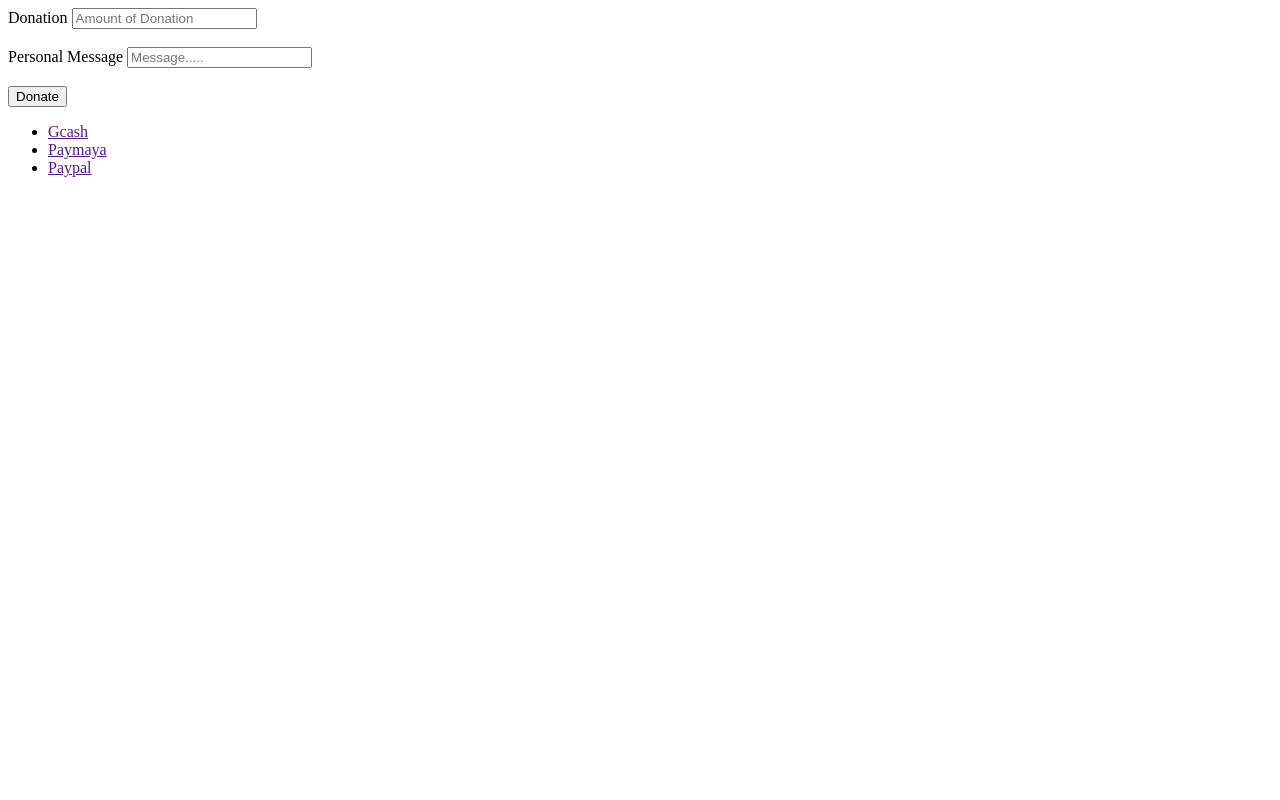
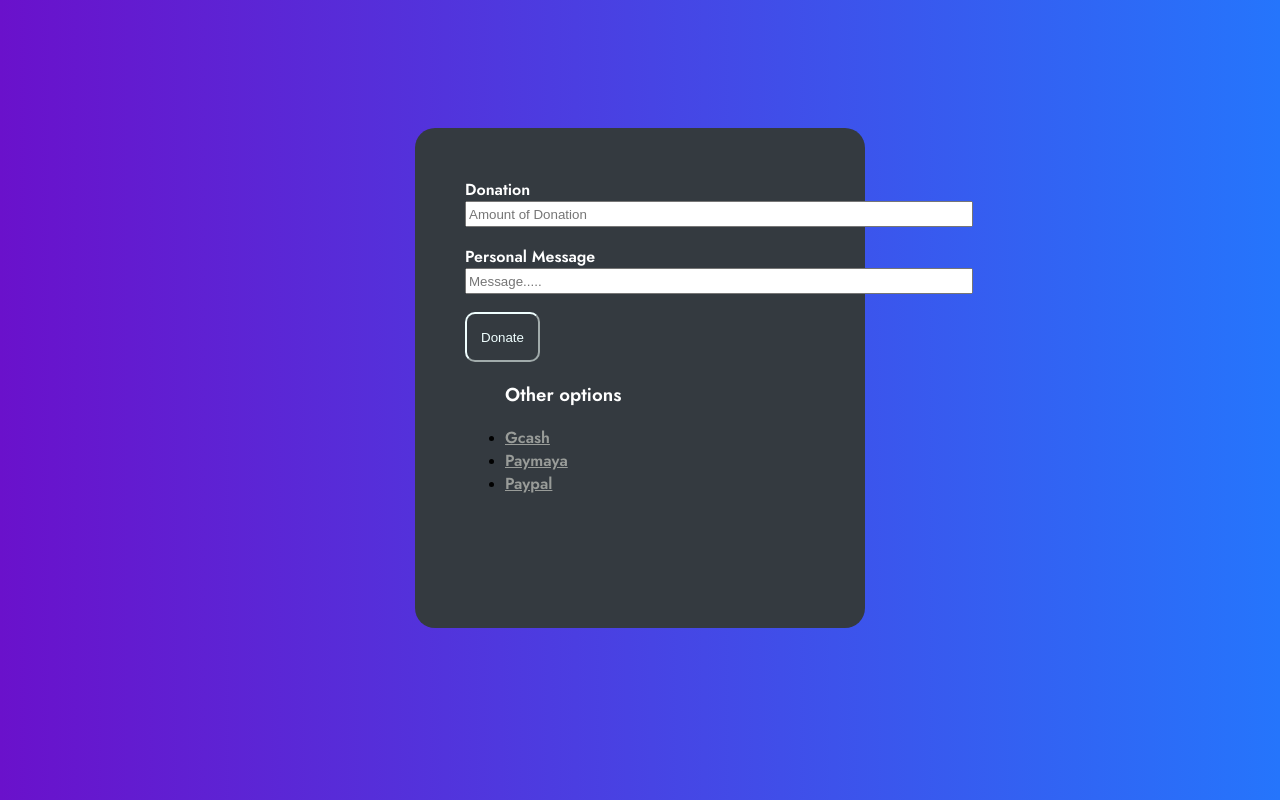
Before and after one commit to DynielleRyan/IM2_Compassion, a PHP site: page /payment.php in a window 1280 px wide. Run offline with PHP 8.4, Linux system fonts and the light colour scheme.

Commit message:
Payment Page Front End

```diff
--- /dev/null
+++ b/Webpages/CSS/payment.css
@@ -0,0 +1,89 @@
+
+
+@font-face {
+    font-family: 'Jost-Hairline';
+    src: url('./Fonts/Jost/Jost-100-Hairline.ttf');
+
+}
+
+@font-face {
+        font-family: 'Jost-Semi';
+        src: url('./Fonts/Jost/Jost-600-Semi.otf');
+}
+
+@font-face {
+        font-family: 'Jost-Bold' ;
+        src: url('./Fonts/Jost/Jost-700-Bold.otf');
+}
+
+
+
+
+.button{
+    margin: 0 auto;
+    background-color: transparent;
+    height: 50px;
+    width: 75px;
+    border-radius: 10px;
+    border-color: azure;
+    color: azure;
+}
+
+.button:hover{
+    margin: 0 auto;
+    background-color:#999c99;
+    height: 50px;
+    width: 75px;
+    border-radius: 10px;
+    border: none;
+    color: azure;
+}
+
+
+input{
+    width: 500px ;
+    height: 20px;
+}
+
+
+
+body{
+    position: center;
+    margin: 10%;
+    background: #6a11cb;
+    background: -webkit-linear-gradient(to right, rgba(106, 17, 203, 1), rgba(37, 117, 252, 1));
+    background: linear-gradient(to right, rgba(106, 17, 203, 1), rgba(37, 117, 252, 1))
+}
+
+label{
+    font-family: Jost-Semi;
+    color: #ffff;
+}
+
+
+.card{
+    position:center;
+    height: 450px;
+    width: 400px;
+    justify-content: center;
+    border-radius: 20px;
+    margin: 0 auto;
+    padding-top: 50px;
+    padding-left: 50px;
+    background-color: #343a40;
+
+}
+
+h3{
+
+        font-family: Jost-Semi;
+        color: #ffff;
+
+}
+
+a{
+
+        font-family: Jost-Semi;
+        color: #999c99;
+
+}
--- a/Webpages/payment.php
+++ b/Webpages/payment.php
@@ -5,27 +5,29 @@
     <meta charset="UTF-8">
     <meta http-equiv="X-UA-Compatible" content="IE=edge">
     <meta name="viewport" content="width=device-width, initial-scale=1.0">
+    <link rel="stylesheet" href="./css/payment.css">
     <title>Billing page</title>
 </head>
 <body>
 
-    <form action="../includes/payment.inc.php" method="post">
+    <form  class="card"action="../includes/payment.inc.php" method="post">
         <label>Donation</label>
         <input type="text" name="amount" placeholder="Amount of Donation" required>
-
         <br><br>
         <label>Personal Message</label>
         <input type="text-area" name ="message"placeholder="Message.....">
         <!-- <input type="hidden" value=""> -->
         <br><br>
-        <button type="submit" name="submit" value="submit">Donate</button>
-    </form>
-
-    <ul>
+        <button class="button"type="submit" name="submit" value="submit">Donate</button>
+        <ul>
+        <h3>Other options</h3>
         <li><a href="">Gcash</a></li>
         <li><a href="">Paymaya</a></li>
         <li><a href="">Paypal</a></li>
     </ul>
+    </form>
+
+
 
 
 </body>
```
Also changed, not shown: Webpages/CSS/styles.css (+1 -17 lines).
